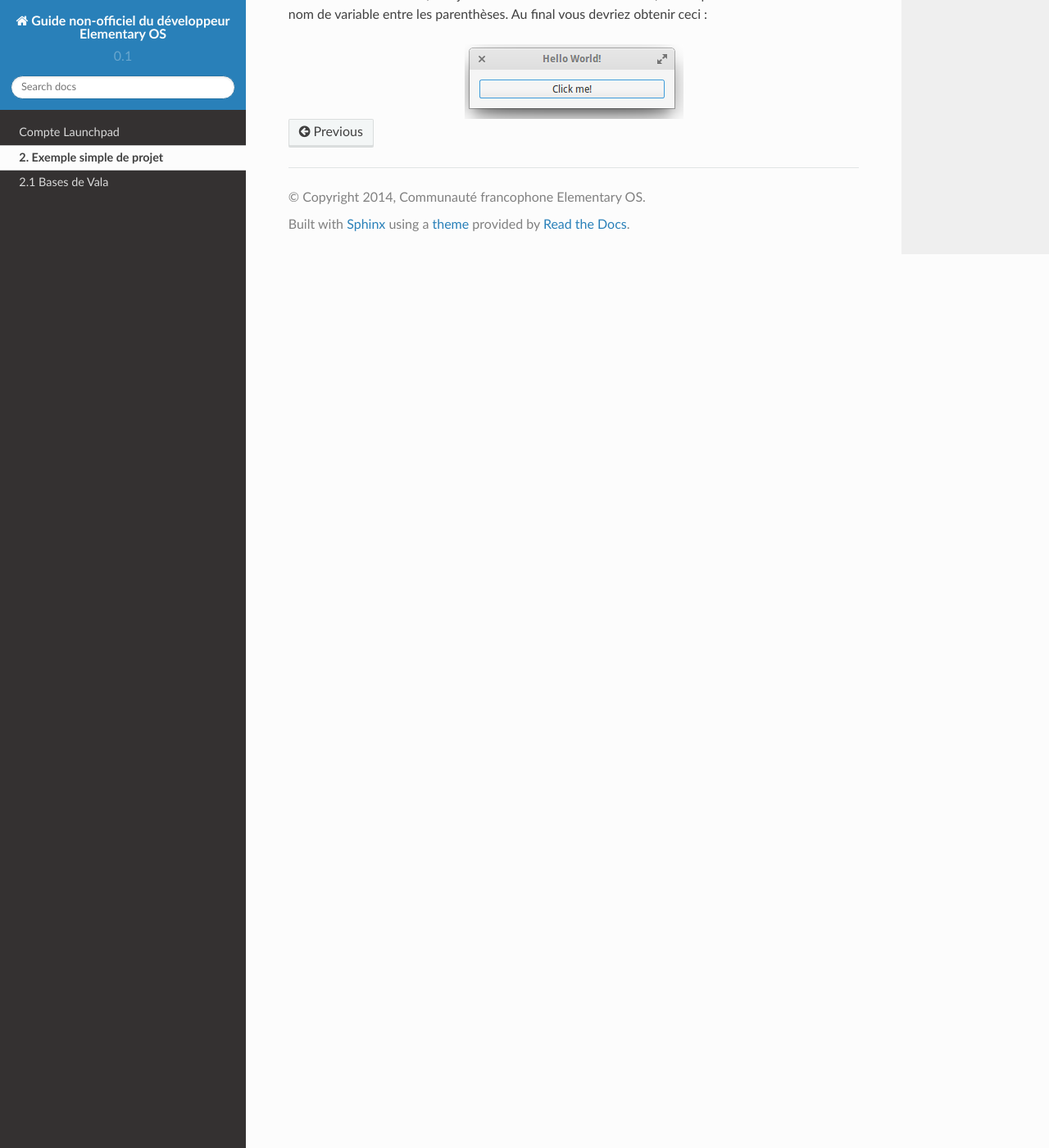
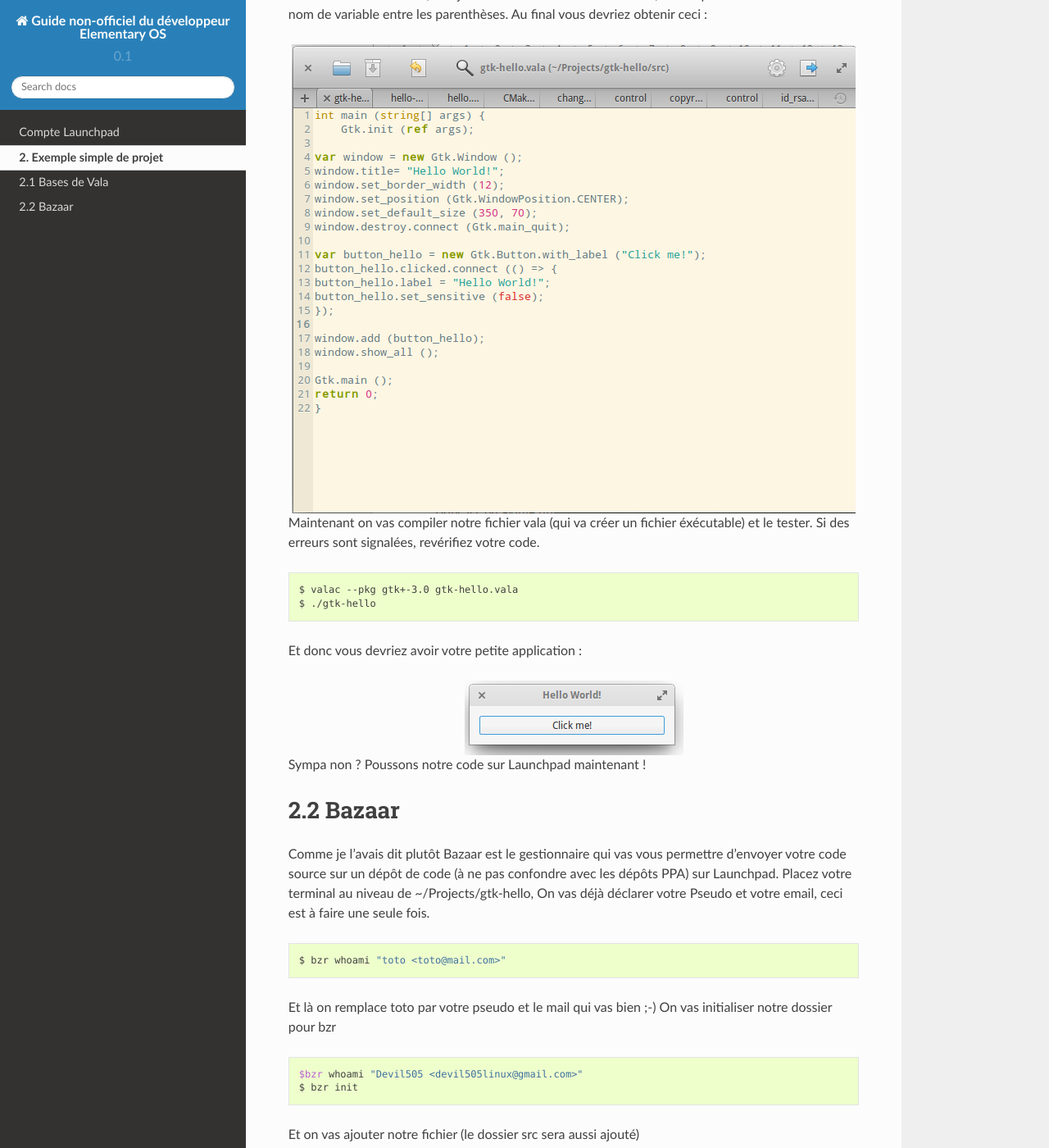
Before and after one commit to elementary-fr/elementaryos-fr-doc, a Sphinx documentation site: the page built from source/simple-projet.rst, in a window 1280 px wide and 1400 px high, scrolled down 1803 px. Shown: the whole window at 82% size. Built offline with Sphinx 7.4.7 and the Read the Docs theme 2.0.0, drawn with Linux system fonts in a browser that asks for light colours; some of the changed text lies outside the part shown.

Commit message:
Update simple-projet.rst
fin du chapitre sur Exemple simple de projet

```diff
--- a/source/simple-projet.rst
+++ b/source/simple-projet.rst
@@ -95,5 +95,70 @@ nom de variable entre les parenthèses.
 Au final vous devriez obtenir ceci :
 
 
-.. figure:: _static/exemple-simple-de-projet/click-me.png
+.. figure:: _static/exemple-simple-de-projet/gtk-hello.vala.png
     :align: center
+
+Maintenant on vas compiler notre fichier vala (qui va créer un fichier éxécutable) et le tester. Si
+des erreurs sont signalées, revérifiez votre code.
+
+.. code-block:: bash
+
+   $ valac --pkg gtk+-3.0 gtk-hello.vala
+   $ ./gtk-hello
+
+Et donc vous devriez avoir votre petite application :
+
+.. figure:: _static/exemple-simple-de-projet/Click-me.png
+    :align: center
+
+Sympa non ?
+Poussons notre code sur Launchpad maintenant !
+
+
+2.2 Bazaar
+==========
+
+Comme je l'avais dit plutôt Bazaar est le gestionnaire qui vas vous permettre d'envoyer votre
+code source sur un dépôt de code (à ne pas confondre avec les dépôts PPA) sur Launchpad.
+Placez votre terminal au niveau de ~/Projects/gtk-hello,
+On vas déjà déclarer votre Pseudo et votre email, ceci est à faire une seule fois.
+
+.. code-block:: bash
+
+    $ bzr whoami "toto <toto@mail.com>"
+
+Et là on remplace toto par votre pseudo et le mail qui vas bien ;-)
+On vas initialiser notre dossier pour bzr
+
+.. code-block:: bash
+
+    $bzr whoami "Devil505 <devil505linux@gmail.com>"
+    $ bzr init
+
+
+Et on vas ajouter notre fichier (le dossier src sera aussi ajouté)
+
+.. code-block:: bash
+
+    $ bzr add src/gtk-hello.vala
+
+
+Puis on vas écrire un commit (message très résumé des modifications apportées au code)
+
+.. code-block:: bash
+
+    $ bzr commit -m "Create initial structure. Create window with button."
+
+
+Et là on envoie notre fichier sur nôtre dépôt +junk/gtk-hello chez Launchpad, pensez à indiquer
+votre login Launchpad dans la commande :
+
+.. code-block:: bash
+
+    $ bzr push lp:~votre-login-launchpad/+junk/gtk-helloEt
+
+voilà, jetez un coup d'oeil sur Launchpad :
+https://code.launchpad.net/people/+me/
+
+Bien joué !
+Il est temps de faire une application un peu plus complexe et surtout plus complète, et d'ensuite d'en faire un paquet.
```
